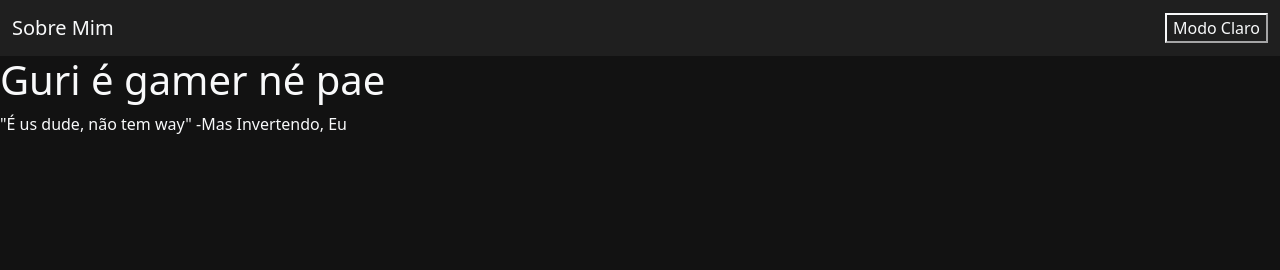
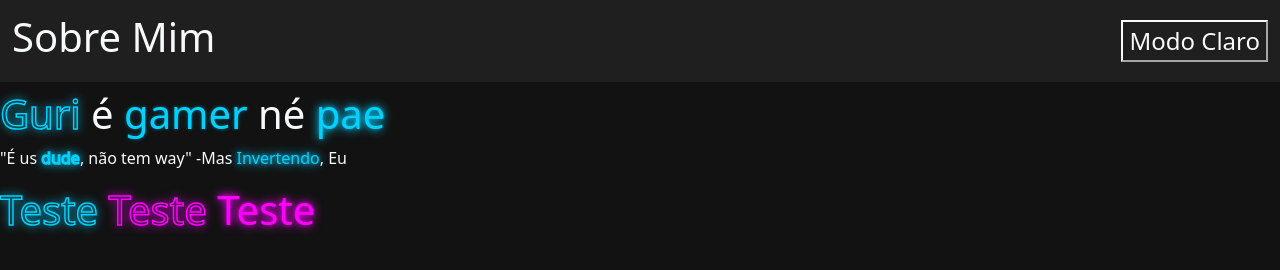
Before and after one commit to GabrielDaPinha/sobre-mim-pinheiro, a plain HTML site: page index.html in a window 1280 px wide. Both pictures are taken after a click on the button "Modo Escuro". Drawn offline with nearby package versions, Linux system fonts and the light colour scheme.

Commit message:
estruturando a pagina

```diff
--- a/index.html
+++ b/index.html
@@ -13,22 +13,29 @@
 <body>
     <!-- navbar -->
     <header>
-        <nav class="navbar sticky-top bg-body-tertiary">
+        <nav class="navbar fixed-top bg-body-tertiary">
             <div class="container-fluid">
-                <a class="navbar-brand" href="#">Sobre Mim</a>
-                <button id="modos">Modo Escuro</button>
+                <h1 class="navbar-brand topo-da-tela" href="#">Sobre Mim</h1>
+                <button id="modos" class="botao-maior">Modo Escuro</button>
             </div>
         </nav>
     </header>
-    <!-- modo claro -->
-     <div class="conteudo-claro">
-    <h1>Como é o guri</h1>
-    <p>"It's the guris, don't have jeito" -Mesmo, Eu</p>
-</div>
-<div class="conteudo-escuro">
-    <h1>Guri é gamer né pae</h1>
-    <p>"É us dude, não tem way" -Mas Invertendo, Eu</p>
-</div>
+    <!-- ================== MODO CLARO ================== -->
+    <div class="conteudo-claro">
+        <h1>Mini Biografia</h1>
+        <p>Meu nome é Gabriel Pinheiro, nasci dia 30 de Janeiro de 2008 na cidade de Indaiatuba.</p>
+        <div class="foto-perfil"><img src="img/Messi.png" alt="" class=""></div>
+    </div>
+    <!-- ================== MODO ESCURO ================== -->
+    <div class="conteudo-escuro">
+        <h1><span class="neon-azul-vazado">Guri</span> é <span class="neon-azul">gamer</span> né <span
+                class="neon-azul piscante">pae</span></h1>
+        <p>"É us <span class="neon-azul-vazado piscante">dude</span>, não tem way" -Mas <span
+                class="neon-azul piscante">Invertendo</span>, Eu</p>
+        <h1><span class="neon-azul-vazado piscante">Teste</span> <span
+                class="neon-rosa-vazado piscante-rosa">Teste</span> <span class="neon-rosa piscante-rosa">Teste</span>
+        </h1>
+    </div>
     <script src="script.js"></script>
 </body>
 
--- a/styles.css
+++ b/styles.css
@@ -56,3 +56,90 @@
     display: block;
 }
 /* aqui troca o que aparece quando apertamos o botao e mudamos o modo*/
+
+
+/* arrumando a navbar, deixando maior e tirando o conteudo de baixo*/
+body {
+    padding-top: 90px; /* dá um espaçamento no topo pra não ficar em cima da navbar */
+}
+.topo-da-tela {
+    font-size: 2.5rem !important;
+    color: var(--text-color) !important;
+}
+.botao-maior {
+    font-size: 1.5rem !important;
+    color: var(--text-color) !important;
+}
+
+/* arrumando a mini biografia e foto*/
+
+
+
+/*==========NEON AZUL==========*/
+.neon-azul-vazado {
+    color: transparent !important;
+    -webkit-text-stroke: 1.5px #00d2ff;
+    filter: drop-shadow(0 0 5px #00d2ff);
+}
+.neon-azul {
+    color: #00d2ff !important;
+    text-shadow: 0 0 3px rgba(0, 210, 255, 0.4),
+        0 0 6px rgba(0, 210, 255, 0.2);
+    display: inline-block;
+}
+/*===================================================*/
+
+
+
+/*==========NEON ROSA==========*/
+.neon-rosa-vazado {
+    color: transparent !important;
+    -webkit-text-stroke: 1.5px #ff00ff;
+    filter: drop-shadow(0 0 5px #ff00ff);
+}
+
+.neon-rosa {
+    color: #ff00ff !important;
+    text-shadow: 0 0 3px rgba(255, 0, 255, 0.4),
+        0 0 6px rgba(255, 0, 255, 0.2);
+    display: inline-block;
+}
+/*===================================================*/
+
+
+
+/*==========HABILITA O PISCA PISCA AZUL==========*/
+.piscante {
+    animation: piscar-neon 1.5s infinite alternate;
+}
+
+@keyframes piscar-neon {
+    0%, 18%, 22%, 25%, 53%, 57%, 100% {
+        filter: drop-shadow(0 0 5px #00d2ff);
+        opacity: 1;
+    }
+    20%, 24%, 55% {
+        filter: none;
+        opacity: 0.2;
+    }
+}
+/*===================================================*/
+
+
+
+/*==========HABILITA O PISCA PISCA ROSA==========*/
+.piscante-rosa {
+    animation: piscar-neon-rosa 1.5s infinite alternate;
+}
+
+@keyframes piscar-neon-rosa {
+    0%, 18%, 22%, 25%, 53%, 57%, 100% {
+        filter: drop-shadow(0 0 5px #ff00ff);
+        opacity: 1;
+    }
+    20%, 24%, 55% {
+        filter: none;
+        opacity: 0.2;
+    }
+}
+/*===================================================*/
```
Also changed, not shown: img/Messi.png (added).
